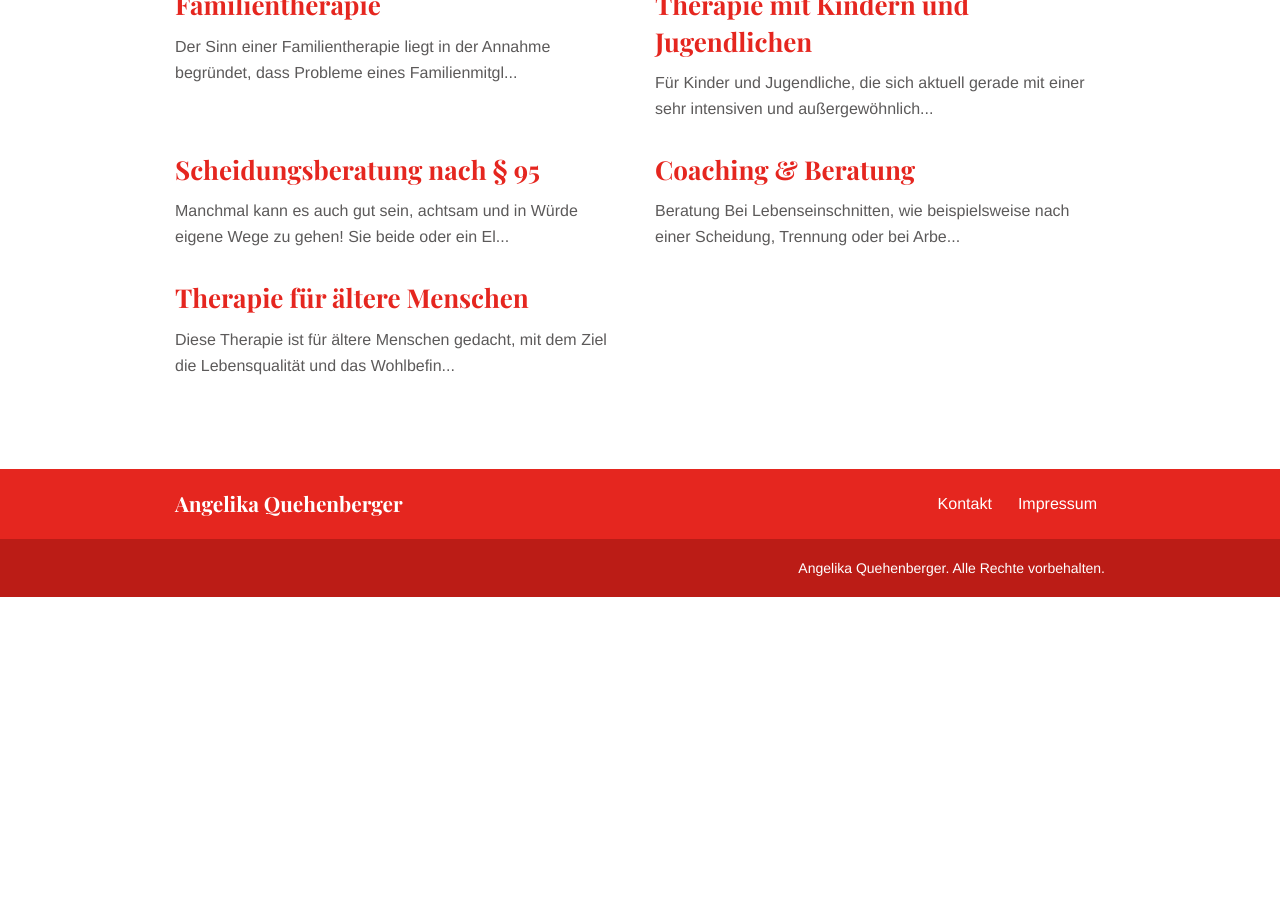
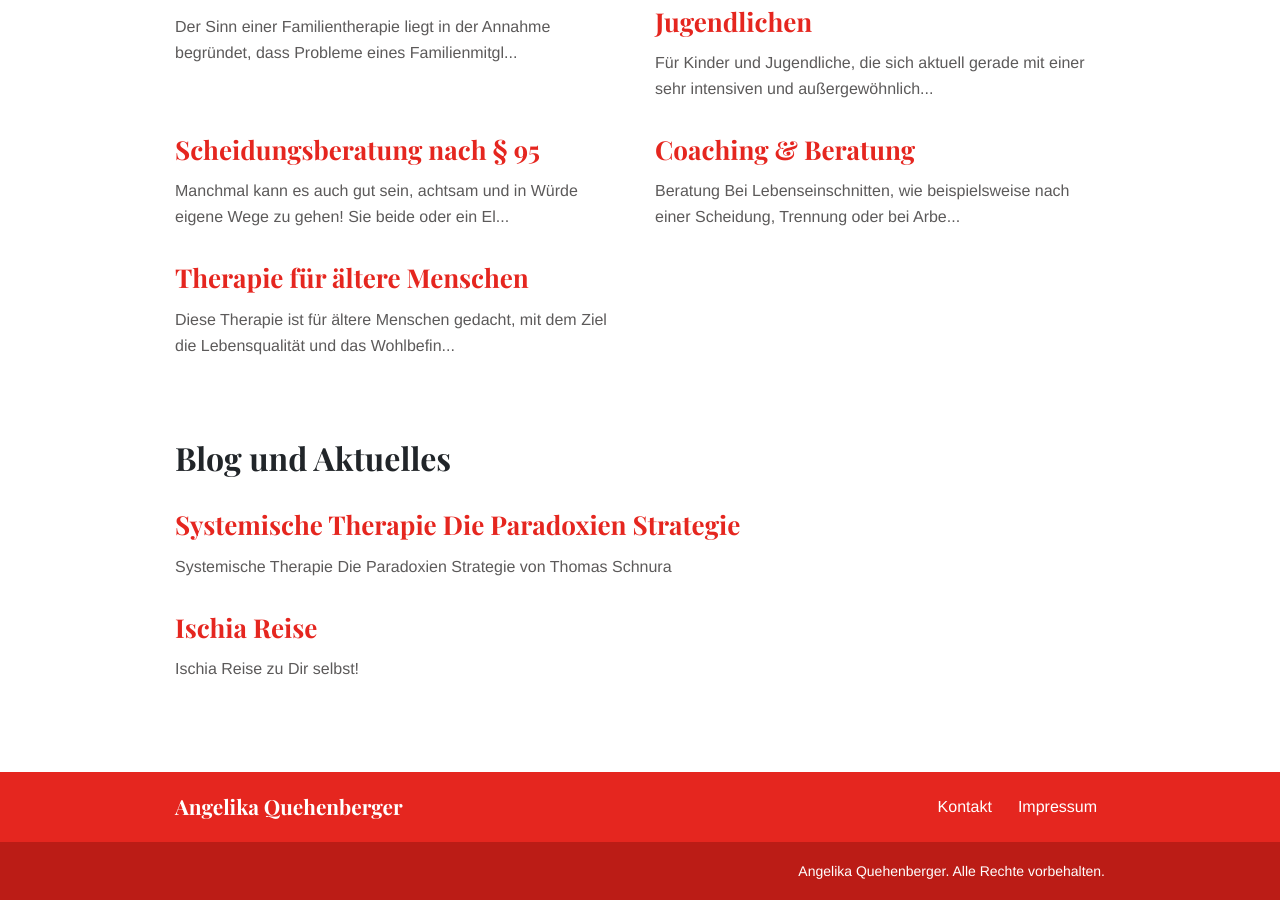
Before and after one commit to dvschnitz/angelika-quehenberger, a Jekyll site: the page built from index.md, in a window 1280 px wide and 900 px high, scrolled down 1148 px. Built offline with Jekyll 4.4.1, drawn with Linux system fonts in a browser that asks for light colours; before the commit the page ends 1745 px from its top, so only the background shows below that.

Commit message:
Added blog functionality to home page

```diff
--- /dev/null
+++ b/_blogs/IschiaReise.md
@@ -0,0 +1,9 @@
+---
+title: "Ischia Reise"
+date: 2021-11-18T12:33:46+10:00
+featured: true
+weight: 2
+layout: page
+---
+
+Ischia  Reise zu Dir selbst!
--- /dev/null
+++ b/_blogs/StrategieParodoxien.md
@@ -0,0 +1,11 @@
+---
+title: "Systemische Therapie Die Paradoxien Strategie"
+date: 2021-11-18T12:33:46+10:00
+featured: true
+weight: 1
+layout: page
+---
+
+Systemische Therapie Die Paradoxien Strategie von Thomas Schnura
+
+<iframe width="100%" height="400" src="https://www.youtube.com/embed/zRldcUTip4E" title="YouTube video player" frameborder="0" allow="accelerometer; autoplay; clipboard-write; encrypted-media; gyroscope; picture-in-picture" allowfullscreen></iframe>
--- a/_config.yml
+++ b/_config.yml
@@ -15,6 +15,8 @@ collections:
     output: true
   team:
     output: true
+  blogs:
+    output: true
 
 defaults:
   - scope:
@@ -27,6 +29,11 @@ defaults:
       type: "team"
     values:
       layout: "team"
+  - scope:
+      path: ""
+      type: "blogs"
+    values:
+      layout: "blog"
 
 sass:
   indentWidth: 4
--- a/_layouts/home.html
+++ b/_layouts/home.html
@@ -22,7 +22,7 @@ bodyClass: "page-home"
 </div>
 
 <div class="strip">
-  <div class="container pt-3 pb-3 pt-md-6 pb-md-6">
+  <div class="container pt-2 pb-3 pt-md-4 pb-md-3">
     <div class="row justify-content-start">
       {% assign weighted_services = site.services | sort: "weight" %}
       {% for service in weighted_services %}
@@ -38,11 +38,27 @@ bodyClass: "page-home"
       </div>
       {% endfor %}
     </div>
-    <!-- <div class="row justify-content-center">
-      <div class="col-auto">
-        <a class="button button-primary" href="{{ "services" | relative_url }}">View All Services</a>
+  </div>
+</div>
+
+<div class="strip">
+  <div class="container pt-2 pb-3 pt-md-2 pb-md-6">
+    <h1 class="pb-1">Blog und Aktuelles</h1>
+    <div class="row justify-content-start">
+      {% assign weighted_blog = site.blogs | sort: "weight" %}
+      {% for blog in weighted_blog %}
+      <div class="col-12 mb-1">
+        <div class="service service-summary">
+          <div class="service-content">
+            <h2 class="service-title">
+              <a href="{{ blog.url | relative_url }}">{{ blog.title }}</a>
+            </h2>
+            <p>{{ blog.content | markdownify | strip_html | truncate: 100 }}</p>
+          </div>
+        </div>
       </div>
-    </div> -->
+      {% endfor %}
+    </div>
   </div>
 </div>
 
```
